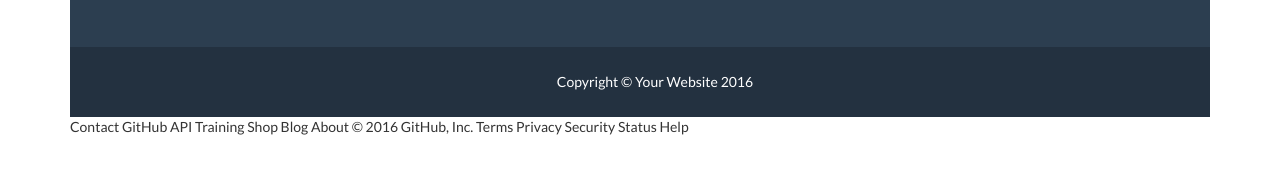
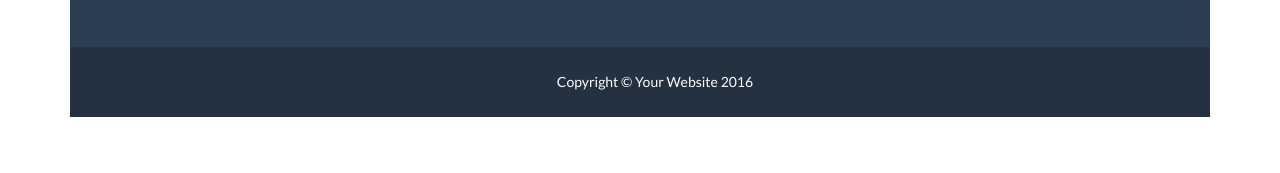
Before and after one commit to Dennielle/.github.io, a website: page index.html in a window 1280 px wide. Shown: the part 2644-2817 px from the top of the page. Drawn offline with nearby package versions, Linux system fonts and the light colour scheme.

Commit message:
Update index.html

```diff
--- a/index.html
+++ b/index.html
@@ -494,5 +494,3 @@
 </body>
 
 </html>
-Contact GitHub API Training Shop Blog About
-© 2016 GitHub, Inc. Terms Privacy Security Status Help
```
